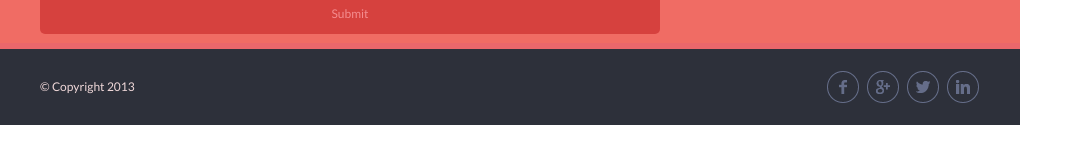
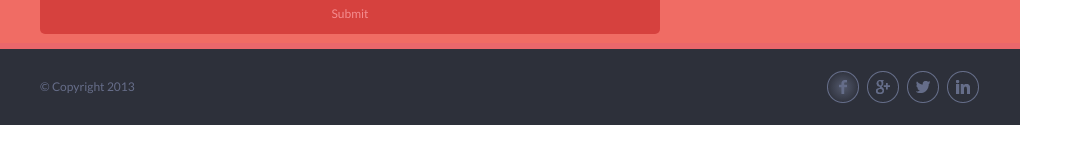
Before and after one commit to SkulOne/singolo, a plain HTML site: page singolo3.html in a window 1280 px wide. In both pictures the pointer is over the picture 843 px from the left and 692 px from the top of the page. Shown: the part 605-765 px from the top of the page, without its empty margins (0-1083 px from the left). Drawn offline with Linux system fonts and the light colour scheme.

Commit message:
Add interactive icons

```diff
--- a/singolo3.css
+++ b/singolo3.css
@@ -155,7 +155,7 @@ footer{
 footer p{
     font-size: 12px;
     line-height: 22px;
-    color: #f0d8d9;
+    color: #666d89;
     font-family: "Lato";
     font-weight: 400;
     margin: 0px 0 0 40px;
@@ -165,3 +165,9 @@ footer p{
 .social-icon{
     margin-left: 6px;
 }
+
+.social-icon:hover{
+    cursor: pointer;
+    text-decoration: underline;
+    background: radial-gradient(circle closest-side, #53596d, #0081b500);
+}
```
